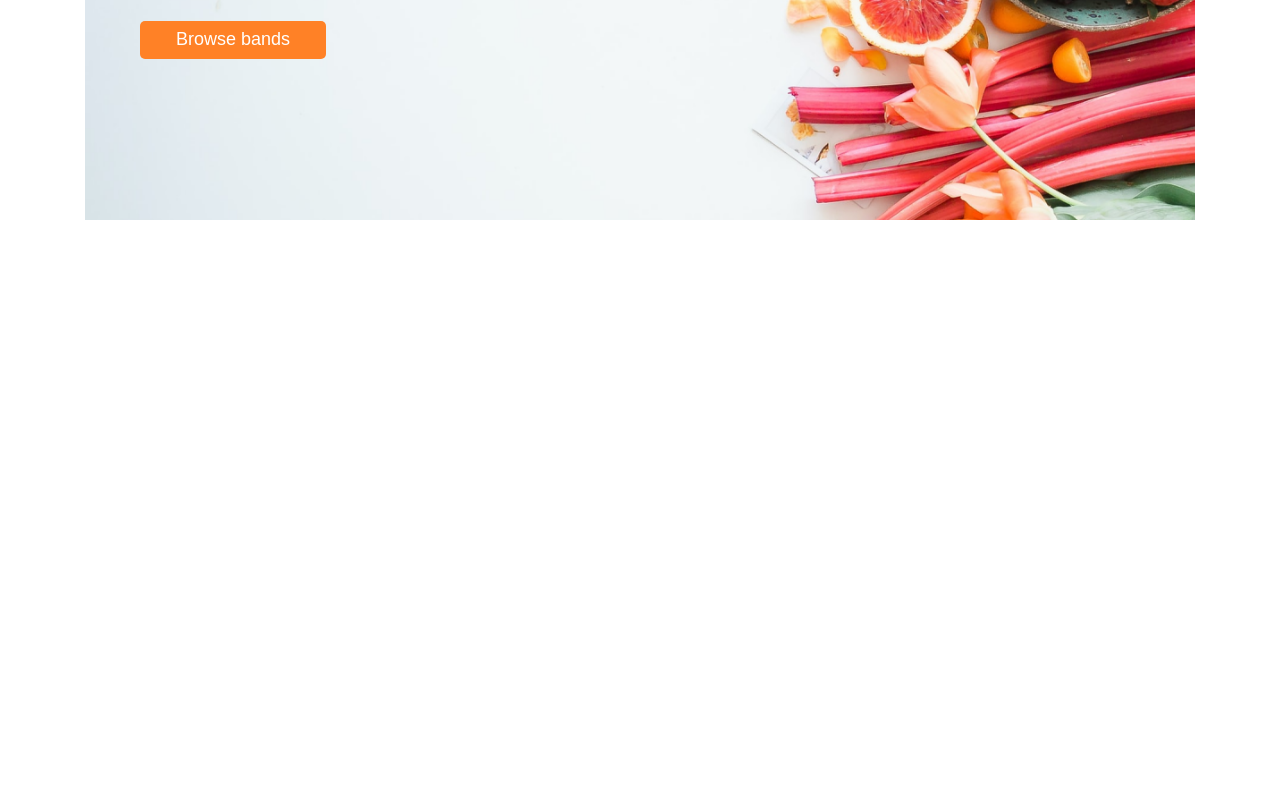
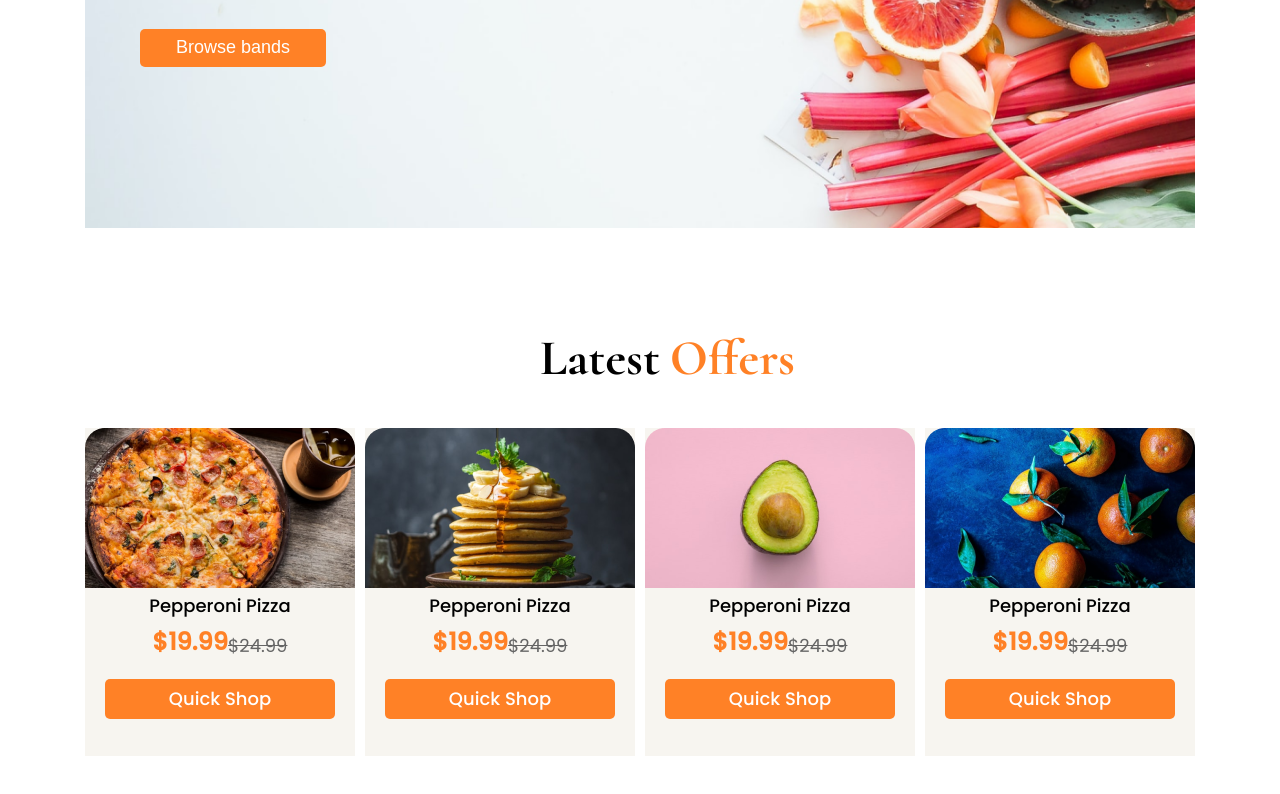
Before and after one commit to BabexUA/Food_store, a plain HTML site: page index.html in a window 1280 px wide. Shown: the part 428-1222 px from the top of the page. Before the commit the page ends 800 px from the top, so only its background shows below. Drawn offline with Linux system fonts and the light colour scheme.

Commit message:
offer containers done

```diff
--- a/css/style.css
+++ b/css/style.css
@@ -17,7 +17,7 @@
 .absolute-link {
     text-decoration: none;
     color: #1F1F1F;
-    font-family: Popins, sans-serif;
+    font-family: 'Poppins';
     font-weight: 500;
     font-size: 14px;
     line-height: 21px;
@@ -25,7 +25,7 @@
 
 .absolute-div {
     position: relative;
-    left: 375px;
+    left: 350px;
 }
 
 header {
@@ -54,7 +54,7 @@ header {
     margin-right: 7px;
     text-decoration: none;
     color: #1F1F1F;
-    font-family: Popins, sans-serif;
+    font-family: 'Poppins';
     font-size: 15px;
     font-weight: 500;
 }
@@ -97,7 +97,7 @@ header {
     padding-bottom: 170px;
 }
 
-.main-title {
+.title {
     margin-left: 55px;
     margin-bottom: 5px;
     font-family: 'Cormorant', serif;
@@ -106,7 +106,7 @@ header {
 }
 
 .main-p {
-    font-family: Popins, sans-serif;
+    font-family: 'Poppins';
     font-size: 26px;
     font-weight: 300;
     margin-left: 55px;
@@ -123,5 +123,70 @@ header {
     color: #FFFFFF;
     background-color: #FF8126;
     border-radius: 5px;
+}
 
+.offer {
+    max-width: 1110px;
+    margin: auto;
+    padding-top: 100px;
 }
+
+.title.d-flex {
+    display: flex;
+    justify-content: center;
+    margin-bottom: 40px;
+}
+
+.offers {
+    margin-left: 10px;
+    color: #FF8126;
+}
+
+.options {
+    display: flex;
+    justify-content: space-between;
+    margin-bottom: 80px;
+}
+
+.option-container {
+    background-color: #F7F5F0;
+}
+
+.option-item {
+    display: flex;
+    justify-content: center;
+    font-family: 'Poppins';
+    font-size: 18px;
+    font-weight: 500;
+}
+
+.option-item:first-of-type {
+    margin-bottom: 5px;
+}
+
+.option-item:last-child {
+    margin-top: 20px;
+    margin-bottom: 37px;
+    text-decoration: none;
+    color: #FFFFFF;
+}
+
+.price {
+    font-size: 24px;
+    font-weight: 600;
+    color: #FF8126;
+}
+
+.discount {
+    display: flex;
+    align-items: flex-end;
+    color: #656565;
+    font-weight: 400;
+    font-size: 18px;
+    text-decoration: line-through;
+}
+.bg {
+    background-color: #FF8126;
+    padding: 6px 64px 7px 64px;
+    border-radius: 5px;
+}
--- a/index.html
+++ b/index.html
@@ -19,6 +19,7 @@
         <a class="absolute-link" href="#">Free Delivery over $100. Gift with Purchase over $150</a>
         <img class="absolute-div" src="images/Vector%201.svg" alt="Cross">
     </div>
+    &nbsp;
 </div>
 <header>
     <div class="head">
@@ -47,13 +48,77 @@
     </div>
 </header>
 <section class="main">
-    <h1 class="main-title">
+    <h1 class="title">
         Support Your Local Artisans
     </h1>
     <p class="main-p">Discover brands and their stories</p>
-    <div >
+    <div>
         <a class="main-link" href="#">Browse bands</a>
     </div>
+</section>
+<section class="offer">
+    <h2 class="title d-flex">
+        Latest <span class="offers"> Offers</span>
+    </h2>
+    <div class="options">
+        <div class="option-container">
+            <div>
+                <img src="images/pizza.png" alt="Pizza">
+                <p class="option-item">
+                    Pepperoni Pizza
+                </p>
+                <p class="option-item">
+                    <span class="price">$19.99</span> <span class="discount">$24.99</span>
+                </p>
+                <a class="option-item" href="#">
+                    <span class="bg">Quick Shop</span>
+                </a>
+            </div>
+        </div>
+        <div class="option-container">
+            <div>
+                <img src="images/pancake.png" alt="Pancake">
+                <p class="option-item">
+                    Pepperoni Pizza
+                </p>
+                <p class="option-item">
+                    <span class="price">$19.99</span> <span class="discount">$24.99</span>
+                </p>
+                <a class="option-item" href="#">
+                    <span class="bg">Quick Shop</span>
+                </a>
+            </div>
+        </div>
+        <div class="option-container">
+            <div>
+                <img src="images/avocado.png" alt="Avocado">
+                <p class="option-item">
+                    Pepperoni Pizza
+                </p>
+                <p class="option-item">
+                    <span class="price">$19.99</span> <span class="discount">$24.99</span>
+                </p>
+                <a class="option-item" href="#">
+                    <span class="bg">Quick Shop</span>
+                </a>
+            </div>
+        </div>
+        <div class="option-container">
+            <div>
+                <img src="images/orange.png" alt="Orange">
+                <p class="option-item">
+                    Pepperoni Pizza
+                </p>
+                <p class="option-item">
+                    <span class="price">$19.99</span> <span class="discount">$24.99</span>
+                </p>
+                <a class="option-item" href="#">
+                    <span class="bg">Quick Shop</span>
+                </a>
+            </div>
+        </div>
+    </div>
+    <div></div>
 </section>
 
 
```
Also changed, not shown: images/avocado.png (added), images/orange.png (added), images/pancake.png (added), images/pizza.png (added).
